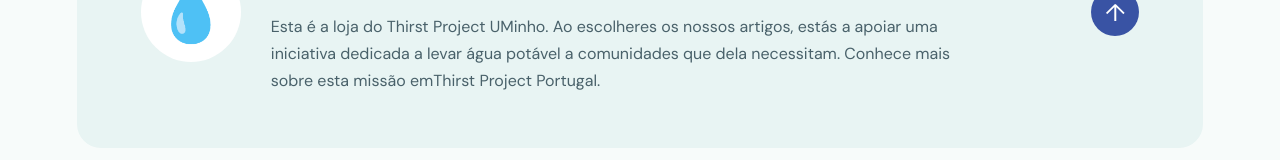
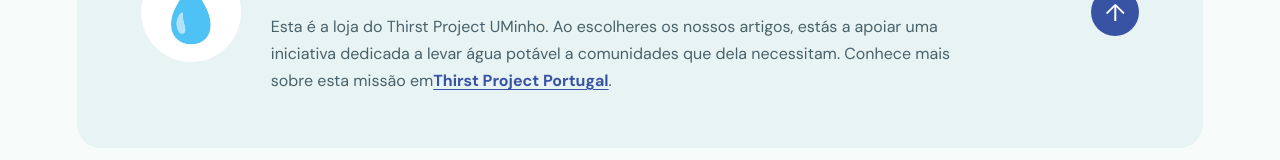
Before and after one commit to inescastro1900-tech/thirst-project-uminho, a plain HTML site: page index.html in a window 1280 px wide. Shown: the part 1078-1238 px from the top of the page. Drawn offline with Linux system fonts and the light colour scheme; no server answers.

Commit message:
Add styles for about section links

```diff
--- a/styles.css
+++ b/styles.css
@@ -133,3 +133,10 @@
     justify-content: space-between;
   }
 }
+
+.about a:not(.round-link) {
+  color: #3953A4;
+  font-weight: 700;
+  text-decoration: underline;
+  text-underline-offset: 3px;
+}
```
